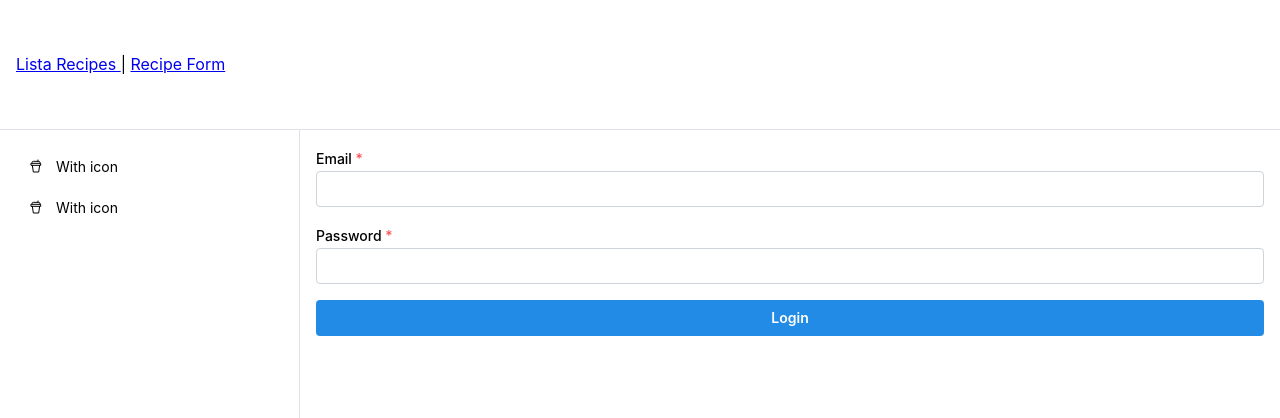
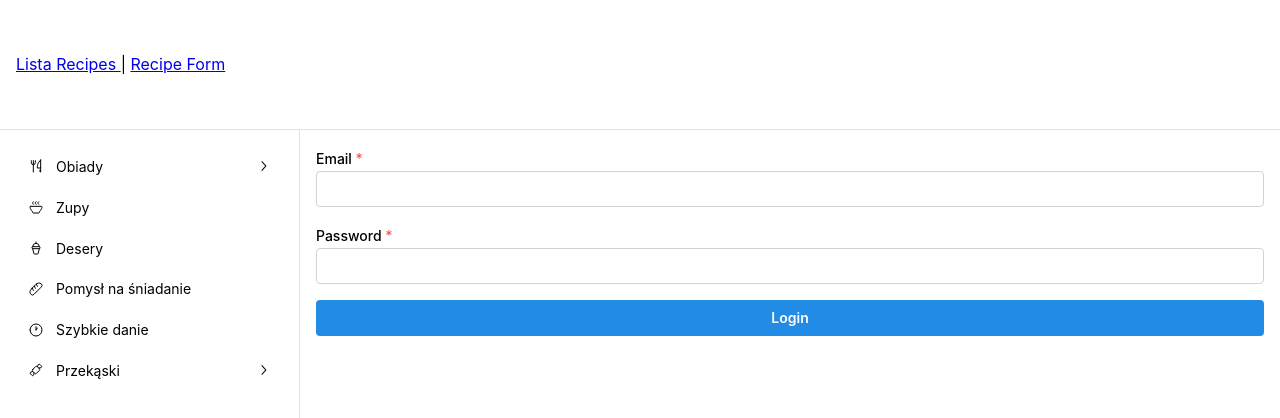
Before and after one commit to Dawid511/RecipesApp_frontend, a React (Create React App) app: page /login in a window 1280 px wide. Shown: the top 418 px of the page. Built offline with nearby package versions, Linux system fonts and the light colour scheme; no server answers.

Commit message:
mniejsze zmiany

```diff
--- a/src/components/AppNavbar.tsx
+++ b/src/components/AppNavbar.tsx
@@ -1,19 +1,85 @@
 import {NavLink} from "@mantine/core";
-import {IconCup} from "@tabler/icons-react";
+import {
+    IconBaguette, IconCandy,
+    IconClockHour1,
+    IconFishChristianity, IconLollipop,
+    IconMeat,
+    IconMeatOff,
+    IconMilkshake,
+    IconPepper, IconSalt,
+    IconSoup, IconToolsKitchen2
+} from "@tabler/icons-react";
+import React from "react";
 
 export const AppNavbar = () => {
-    return (
-        <div>
+    return (<>
             <NavLink
-                href="/recipe/new"
-                label="With icon"
-                leftSection={<IconCup size="1rem" stroke={1.5}/>}
+                href="#required-for-focus"
+                label="Obiady"
+                leftSection={<IconToolsKitchen2 size="1rem" stroke={1.5}/>}
+                childrenOffset={28}
+            >
+                <NavLink href="#required-for-focus"
+                         label="Danie wegetariańskie"
+                         leftSection={<IconMeatOff size="1rem" stroke={1.5}/>}
+                />
+                <NavLink href="#required-for-focus"
+                         label="Ryby"
+                         leftSection={<IconFishChristianity size="1rem" stroke={1.5}/>}
+                />
+                <NavLink
+                    href="#required-for-focus"
+                    label="Potrawa mięsna"
+                    leftSection={<IconMeat size="1rem" stroke={1.5}/>}
+                />
+
+            </NavLink>
+            <NavLink
+                href="#required-for-focus"
+                label="Zupy"
+                leftSection={<IconSoup size="1rem" stroke={1.5}/>}
             />
             <NavLink
-                href="/recipe"
-                label="With icon"
-                leftSection={<IconCup size="1rem" stroke={1.5}/>}
+                href="#required-for-focus"
+                label="Desery"
+                leftSection={<IconMilkshake size="1rem" stroke={1.5}/>}
             />
-        </div>
-    )
+
+            <NavLink
+                href="#required-for-focus"
+                label="Pomysł na śniadanie"
+                leftSection={<IconBaguette size="1rem" stroke={1.5}/>}
+            />
+            <NavLink
+                href="#required-for-focus"
+                label="Szybkie danie"
+                leftSection={<IconClockHour1 size="1rem" stroke={1.5}/>}
+            />
+
+
+            <NavLink
+                href="#required-for-focus"
+                label="Przekąski"
+                leftSection={<IconCandy size="1rem" stroke={1.5}/>}
+            >
+                <NavLink
+                    href="#required-for-focus"
+                    label="Na ostro"
+                    leftSection={<IconPepper size="1rem" stroke={1.5}/>}
+                />
+
+                <NavLink
+                    href="#required-for-focus"
+                    label="Na słono"
+                    leftSection={<IconSalt size="1rem" stroke={1.5}/>}
+                />
+                <NavLink
+                    href="#required-for-focus"
+                    label="Na słodko"
+                    leftSection={<IconLollipop size="1rem" stroke={1.5}/>}
+                />
+            </NavLink>
+
+        </>
+    );
 }
--- a/src/features/Routing.tsx
+++ b/src/features/Routing.tsx
@@ -20,7 +20,6 @@ const publicRoutes: RouteObject[] = [
                 path: '*',
                 element: <Navigate to='/login' replace/>
             }
-
         ]
 
     }
--- a/src/features/recipe/RecipeForm.tsx
+++ b/src/features/recipe/RecipeForm.tsx
@@ -87,7 +87,7 @@ export const RecipeForm = () => {
                     <MultiSelect
                         label="Your favorite libraries"
                         placeholder="Pick value"
-                        data={['React', 'Angular', 'Vue', 'Svelte']}
+                        data={['Danie wegetariańskie']} // dokonczyc
                         defaultValue={['React']}
                         clearable
                     />
```
